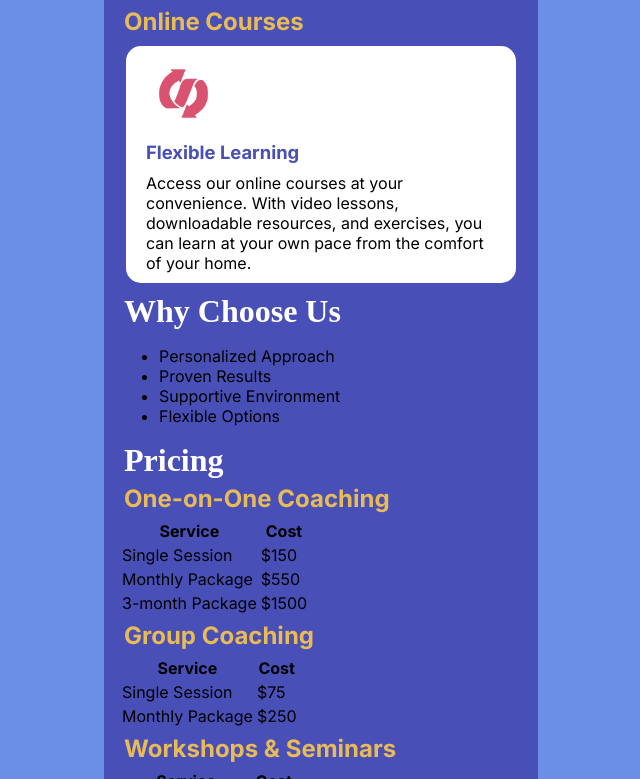
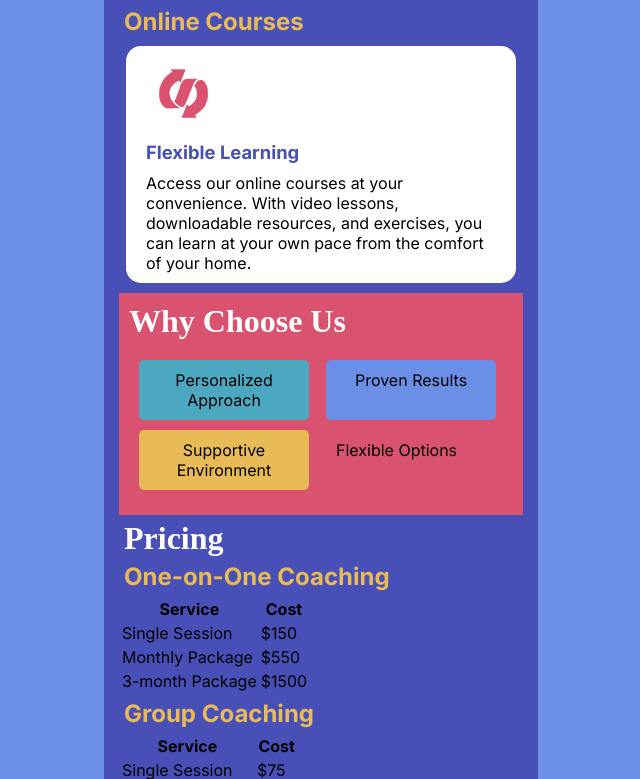
Before and after one commit to esilmone/path-to-success, a plain HTML site: page index.html in a window 1280 px wide. Shown: the part 2021-2800 px from the top of the page, without its empty margins (319-959 px from the left). Drawn offline with Linux system fonts and the light colour scheme; a web font is replaced by a local one.

Commit message:
added list styles

```diff
--- a/index.html
+++ b/index.html
@@ -41,7 +41,7 @@
                         </section>
                     <h3>Group coaching</h3>
                         <section class="gservices" id="supportive-community">
-                            <img src="imgs/supportive-community.png" alt="yellow icon of hands clasping">
+                            <img src="imgs/supportive-community.png" alt="ellow icon of hands clasping">
                             <h4>Supportive Community</h4>
                                 <p>Join a group of like-minded individuals on a similar journey. Share experiences, gain insights, and grow together in a safe, supportive environment.</p>
                         </section>
--- a/styles.css
+++ b/styles.css
@@ -51,8 +51,11 @@ nav h2{
     font-style: italic;
 }
 
+ul > li{
+    list-style-type: none;
+}
+
 nav ul{
-    list-style-type: none;
     padding: .5rem;
 }
 
@@ -200,3 +203,42 @@ h4{
     max-width: 350px;
     padding: 5px;
 }
+
+#why-us{
+    background-color: var(--pink);
+    padding: 5px;
+}
+
+#why-us ul{
+    display: grid;
+    grid-template-columns: auto auto;
+    grid-template-rows: auto auto;
+    padding: 10px;
+    margin: 5px auto;
+}
+
+#why-us li{
+    padding: 10px;
+    margin: 5px;
+}
+
+#why-us ul li:nth-child(1){
+    background-color: var(--teal);
+    width: 150px;
+    text-align: center;
+    border-radius: 5px;
+}
+
+#why-us ul li:nth-child(2){
+    background-color: var(--lavender);
+    width: 150px;
+    text-align: center;
+    border-radius: 5px;
+}
+
+#why-us ul li:nth-child(3){
+    background-color: var(--yellow);
+    width: 150px;
+    text-align: center;
+    border-radius: 5px;
+}
```
